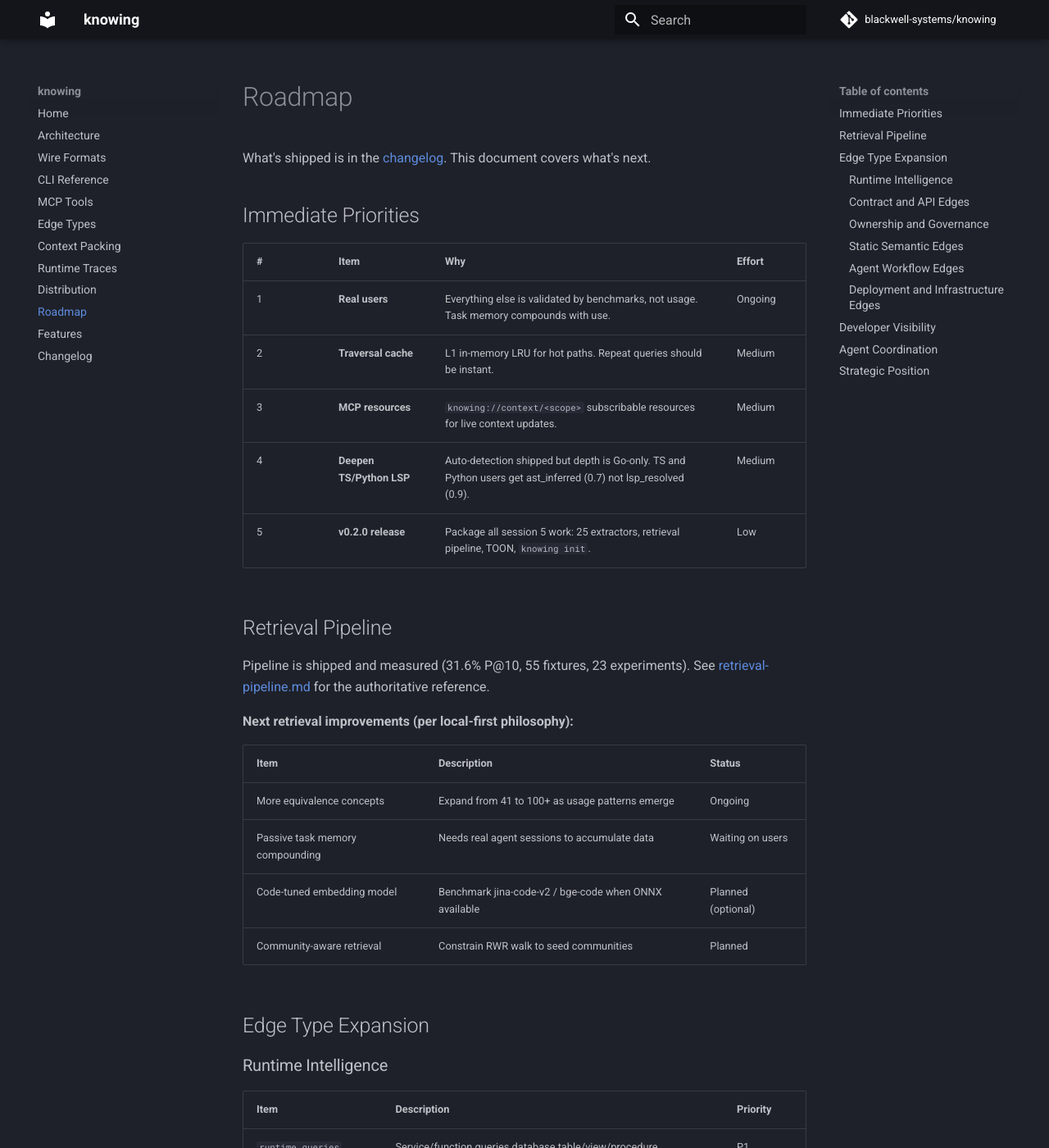
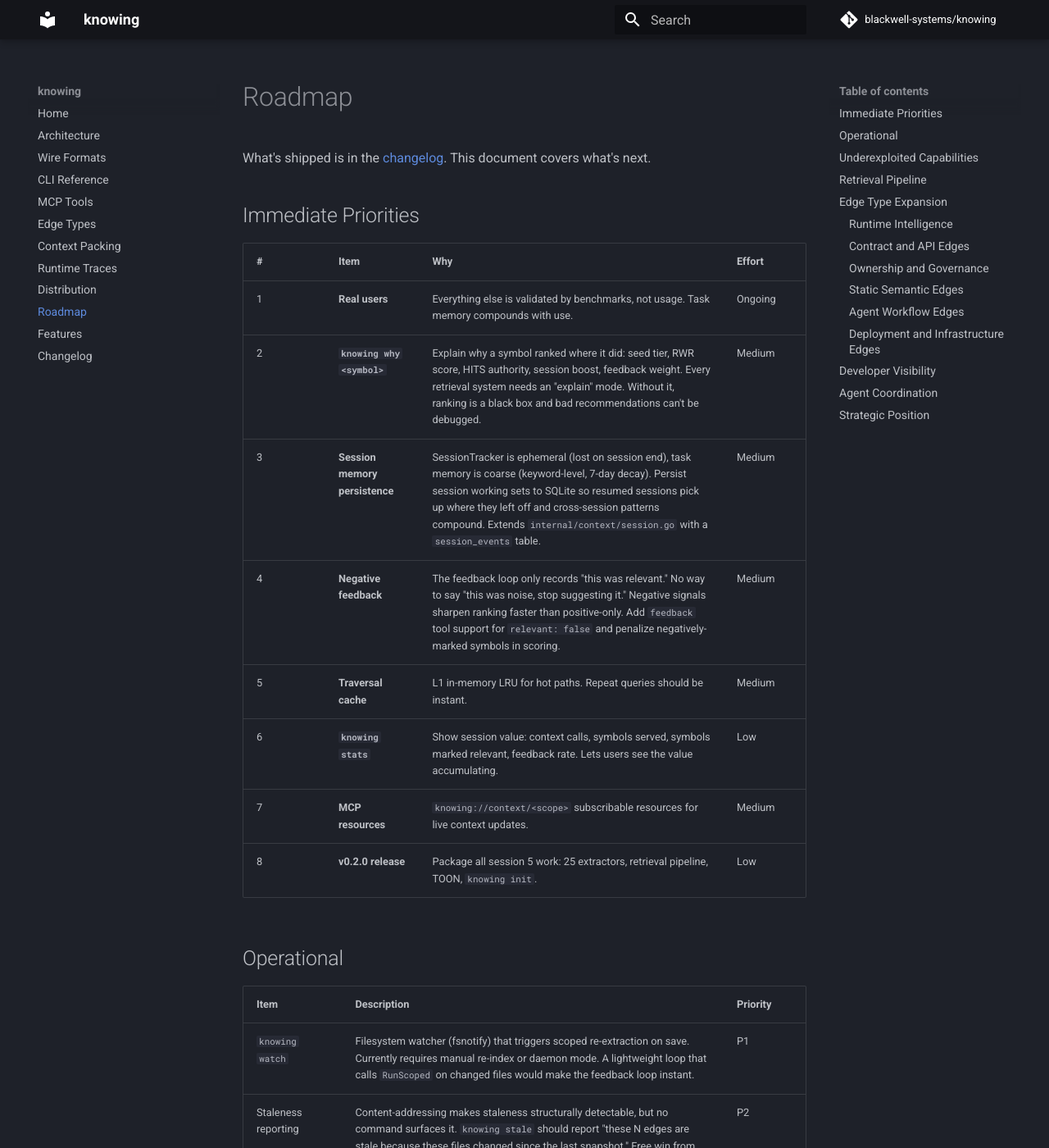
Before and after one commit to blackwell-systems/knowing, an MkDocs documentation site: the page built from docs/roadmap.md, in a window 1280 px wide and 1400 px high. Shown: the whole window at 82% size. Built offline with MkDocs 1.6.1 and Material for MkDocs 9.7.7, drawn with Linux system fonts in a browser that asks for light colours; comment, search, counter and statistics services are not loaded; some of the changed text lies outside the part shown.

Commit message:
docs: expand roadmap with observability, session memory, and operational gaps
Add knowing why (explain mode), session memory persistence, negative
feedback, knowing stats, knowing watch, and staleness reporting to
priorities. Document underexploited capabilities (communities, edge
event log, LSP enrichment status). Reorder priorities by impact.

```diff
--- a/docs/roadmap.md
+++ b/docs/roadmap.md
@@ -7,10 +7,31 @@ What's shipped is in the [changelog](CHANGELOG.md). This document covers what's
 | # | Item | Why | Effort |
 |---|------|-----|--------|
 | 1 | **Real users** | Everything else is validated by benchmarks, not usage. Task memory compounds with use. | Ongoing |
-| 2 | **Traversal cache** | L1 in-memory LRU for hot paths. Repeat queries should be instant. | Medium |
-| 3 | **MCP resources** | `knowing://context/<scope>` subscribable resources for live context updates. | Medium |
-| 4 | **Deepen TS/Python LSP** | Auto-detection shipped but depth is Go-only. TS and Python users get ast_inferred (0.7) not lsp_resolved (0.9). | Medium |
-| 5 | **v0.2.0 release** | Package all session 5 work: 25 extractors, retrieval pipeline, TOON, `knowing init`. | Low |
+| 2 | **`knowing why <symbol>`** | Explain why a symbol ranked where it did: seed tier, RWR score, HITS authority, session boost, feedback weight. Every retrieval system needs an "explain" mode. Without it, ranking is a black box and bad recommendations can't be debugged. | Medium |
+| 3 | **Session memory persistence** | SessionTracker is ephemeral (lost on session end), task memory is coarse (keyword-level, 7-day decay). Persist session working sets to SQLite so resumed sessions pick up where they left off and cross-session patterns compound. Extends `internal/context/session.go` with a `session_events` table. | Medium |
+| 4 | **Negative feedback** | The feedback loop only records "this was relevant." No way to say "this was noise, stop suggesting it." Negative signals sharpen ranking faster than positive-only. Add `feedback` tool support for `relevant: false` and penalize negatively-marked symbols in scoring. | Medium |
+| 5 | **Traversal cache** | L1 in-memory LRU for hot paths. Repeat queries should be instant. | Medium |
+| 6 | **`knowing stats`** | Show session value: context calls, symbols served, symbols marked relevant, feedback rate. Lets users see the value accumulating. | Low |
+| 7 | **MCP resources** | `knowing://context/<scope>` subscribable resources for live context updates. | Medium |
+| 8 | **v0.2.0 release** | Package all session 5 work: 25 extractors, retrieval pipeline, TOON, `knowing init`. | Low |
+
+## Operational
+
+| Item | Description | Priority |
+|------|-------------|----------|
+| `knowing watch` | Filesystem watcher (fsnotify) that triggers scoped re-extraction on save. Currently requires manual re-index or daemon mode. A lightweight loop that calls `RunScoped` on changed files would make the feedback loop instant. | P1 |
+| Staleness reporting | Content-addressing makes staleness structurally detectable, but no command surfaces it. `knowing stale` should report "these N edges are stale because these files changed since the last snapshot." Free win from the architecture. | P2 |
+| Snapshot diff workflows | Snapshot diffing exists but isn't wired into a "what changed in my architecture this sprint" workflow. | P3 |
+
+## Underexploited Capabilities
+
+These exist in the codebase but aren't wired into retrieval or workflows yet:
+
+| Item | Status | Next step |
+|------|--------|-----------|
+| Community-aware retrieval | Communities computed, not used for scoping | Constrain RWR walk to seed communities (on roadmap) |
+| Edge event log | Events recorded, nothing reads them | Temporal queries: "when did this dependency appear?" |
+| LSP enrichment (TS/Python) | Shipped. TS: 98.9% upgrade rate. Python: 83% upgrade + 15K new edges. | Java blocked on agent-lsp jdtls toolchain fix (blackwell-systems/agent-lsp#4) |
 
 ## Retrieval Pipeline
 
@@ -22,6 +43,8 @@ Pipeline is shipped and measured (31.6% P@10, 55 fixtures, 23 experiments). See
 |------|-------------|--------|
 | More equivalence concepts | Expand from 41 to 100+ as usage patterns emerge | Ongoing |
 | Passive task memory compounding | Needs real agent sessions to accumulate data | Waiting on users |
+| Session memory persistence | Persist session working sets to SQLite, replay on resume, compound cross-session patterns | Planned |
+| Negative feedback signals | Penalize "this was noise" symbols in scoring, not just boost "this was relevant" | Planned |
 | Code-tuned embedding model | Benchmark jina-code-v2 / bge-code when ONNX available | Planned (optional) |
 | Community-aware retrieval | Constrain RWR walk to seed communities | Planned |
 
```
